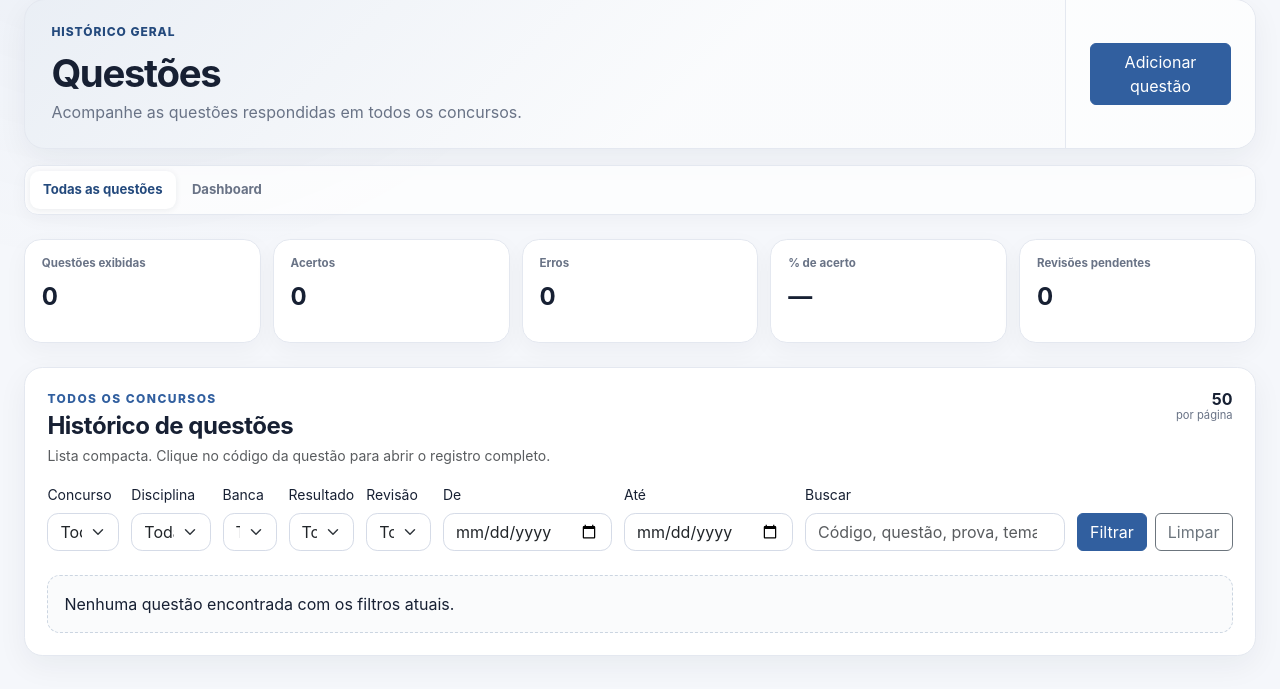
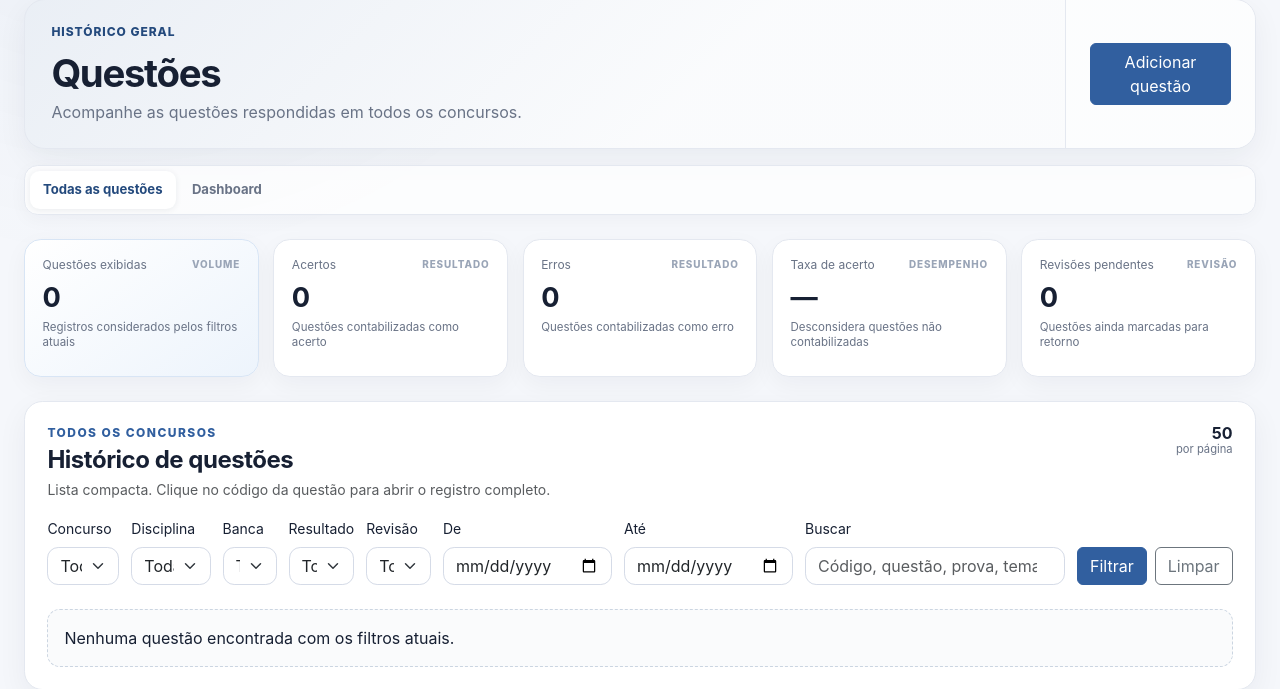
Before and after one commit to clice/concurso-study-manager, a Django app: page /questoes/ in a window 1280 px wide. Shown: the part 106-795 px from the top of the page. Run offline with Django 5.2, Linux system fonts and the light colour scheme; data that the repository does not hold is empty.

Commit message:
ui: align global question metrics with dashboard

```diff
--- a/templates/questions/global_question_list.html
+++ b/templates/questions/global_question_list.html
@@ -7,12 +7,32 @@
 {% include "shared/global_page_hero.html" with hero_kicker="HISTÓRICO GERAL" hero_title="Questões" hero_subtitle="Acompanhe as questões respondidas em todos os concursos." hero_action_url=hero_action_url hero_action_label="Adicionar questão" %}
 {% include "questions/global_question_nav.html" %}
 
-<div class="question-metrics question-metrics-global mb-4">
-    <div class="summary-item"><span>Questões exibidas</span><strong>{{ metrics.total|default:0 }}</strong></div>
-    <div class="summary-item"><span>Acertos</span><strong>{{ metrics.correct|default:0 }}</strong></div>
-    <div class="summary-item"><span>Erros</span><strong>{{ metrics.incorrect|default:0 }}</strong></div>
-    <div class="summary-item"><span>% de acerto</span><strong>{% if metrics.accuracy is not None %}{{ metrics.accuracy|floatformat:"-1" }}%{% else %}—{% endif %}</strong></div>
-    <div class="summary-item"><span>Revisões pendentes</span><strong>{{ metrics.pending_reviews|default:0 }}</strong></div>
+<div class="dashboard-kpis question-metrics question-metrics-global mb-4">
+    <div class="dashboard-kpi dashboard-kpi-primary">
+        <div class="dashboard-kpi-label"><span>Questões exibidas</span><span class="dashboard-kpi-tag">VOLUME</span></div>
+        <strong>{{ metrics.total|default:0 }}</strong>
+        <small>Registros considerados pelos filtros atuais</small>
+    </div>
+    <div class="dashboard-kpi">
+        <div class="dashboard-kpi-label"><span>Acertos</span><span class="dashboard-kpi-tag">RESULTADO</span></div>
+        <strong>{{ metrics.correct|default:0 }}</strong>
+        <small>Questões contabilizadas como acerto</small>
+    </div>
+    <div class="dashboard-kpi">
+        <div class="dashboard-kpi-label"><span>Erros</span><span class="dashboard-kpi-tag">RESULTADO</span></div>
+        <strong>{{ metrics.incorrect|default:0 }}</strong>
+        <small>Questões contabilizadas como erro</small>
+    </div>
+    <div class="dashboard-kpi">
+        <div class="dashboard-kpi-label"><span>Taxa de acerto</span><span class="dashboard-kpi-tag">DESEMPENHO</span></div>
+        <strong>{% if metrics.accuracy is not None %}{{ metrics.accuracy|floatformat:"-1" }}%{% else %}—{% endif %}</strong>
+        <small>Desconsidera questões não contabilizadas</small>
+    </div>
+    <div class="dashboard-kpi">
+        <div class="dashboard-kpi-label"><span>Revisões pendentes</span><span class="dashboard-kpi-tag">REVISÃO</span></div>
+        <strong>{{ metrics.pending_reviews|default:0 }}</strong>
+        <small>Questões ainda marcadas para retorno</small>
+    </div>
 </div>
 
 <section class="content-card">
```
